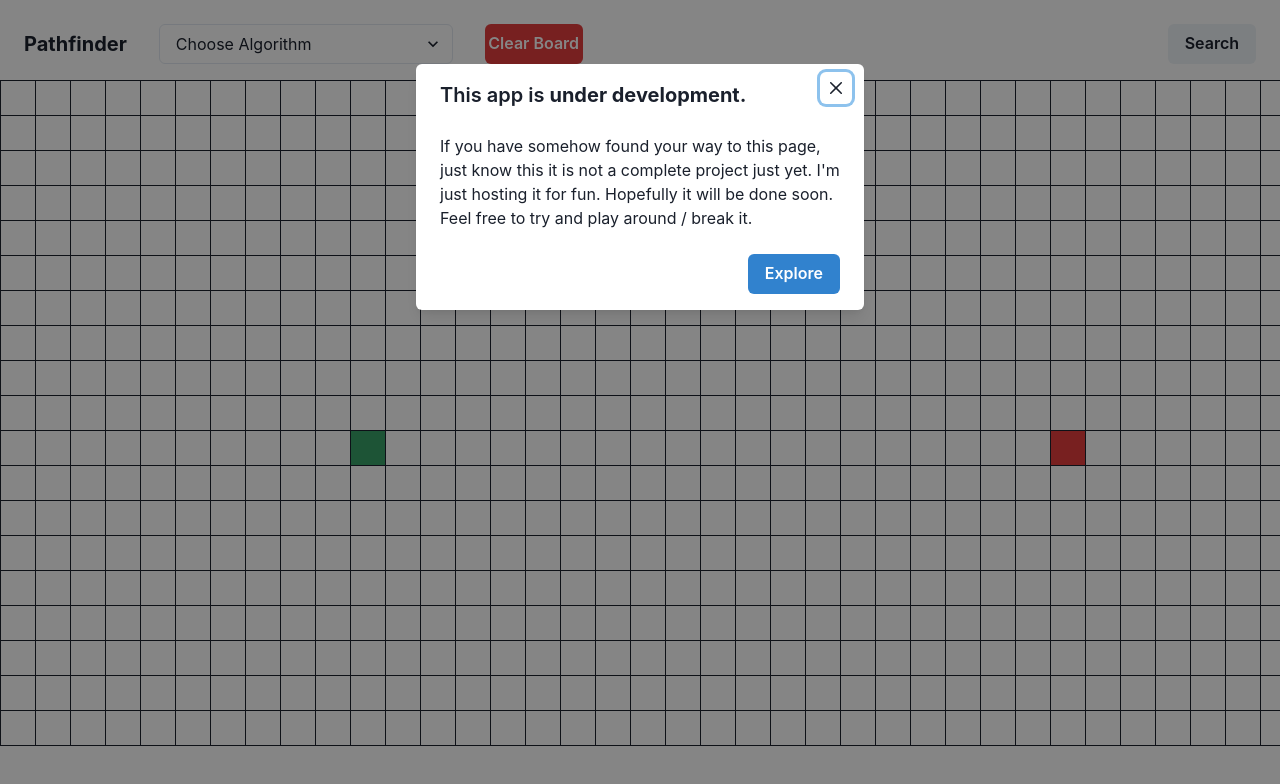
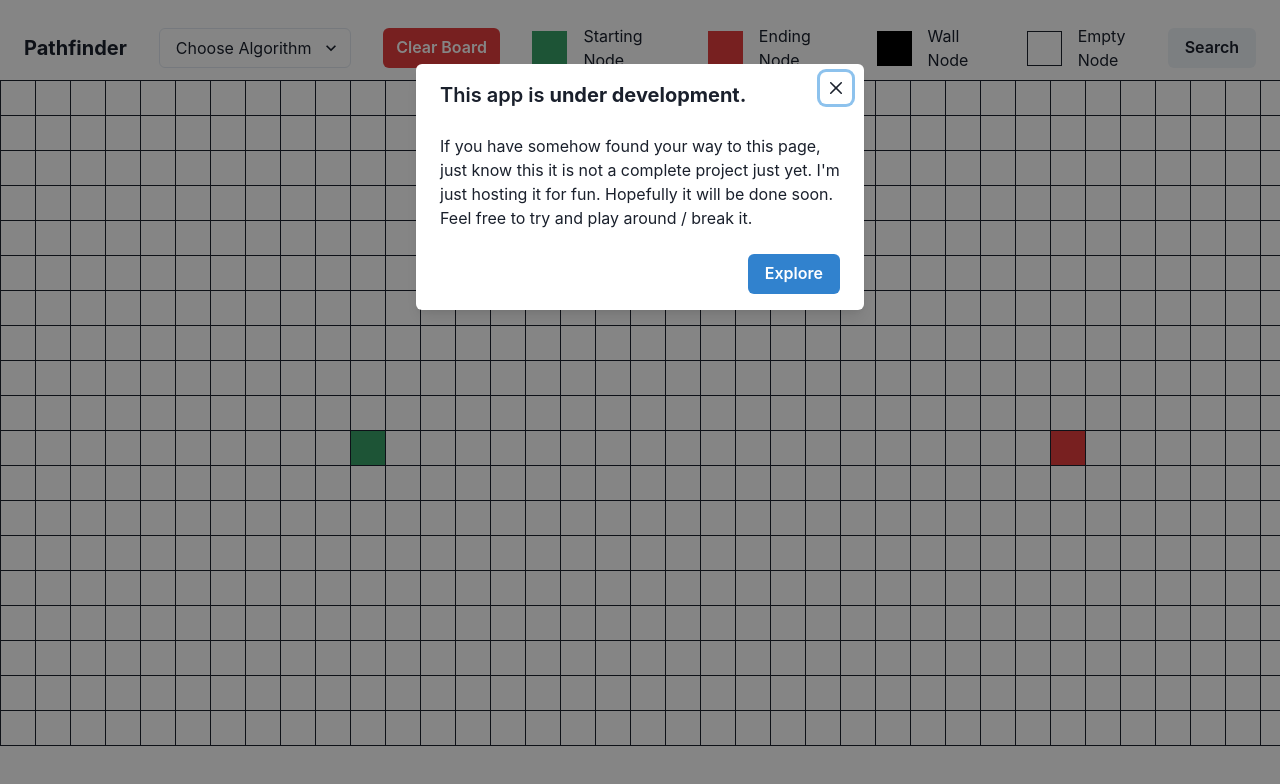
Before and after one commit to ad-world/pathfinder, a React (Vite) app: page / in a window 1280 px wide. Shown: the top 784 px of the page. Built offline with nearby package versions, Linux system fonts and the light colour scheme.

Commit message:
Add legend to navigation

```diff
--- a/src/components/grid/Cell.tsx
+++ b/src/components/grid/Cell.tsx
@@ -1,5 +1,7 @@
 import { Td } from "@chakra-ui/react";
 import { GraphNode } from "../../types";
+import { Colors } from "../../util/colors";
+import { CellSizePixels } from "../../util/util";
 
 interface CellProps {
   cell: GraphNode;
@@ -9,17 +11,17 @@ interface CellProps {
 
 const Cell: React.FC<CellProps> = ({ cell, row, col }) => {
   const getBgColor = (cell: GraphNode) => {
-    if (cell.isStart) return "green.500";
-    if (cell.isFinish) return "red.500";
-    if (cell.isWall) return "black";
-    return "white";
+    if (cell.isStart) return Colors.StartingNode;
+    if (cell.isFinish) return Colors.EndingNode;
+    if (cell.isWall) return Colors.WallNode;
+    return Colors.EmptyNode;
   };
 
   const getBgHover = (cell: GraphNode) => {
-    if (cell.isStart) return "green.300";
-    if (cell.isFinish) return "red.300";
-    if (cell.isWall) return "gray.700";
-    return "gray.200";
+    if (cell.isStart) return Colors.StartingNodeHover;
+    if (cell.isFinish) return Colors.EndingNodeHover;
+    if (cell.isWall) return Colors.WallNodeHover;
+    return Colors.EmptyNodeHover;
   };
 
   return (
@@ -29,10 +31,10 @@ const Cell: React.FC<CellProps> = ({ cell, row, col }) => {
       key={`${row}_${col}`}
       borderColor={"blue.300"}
       border={"1px"}
-      maxH="35px"
-      maxW="35px"
-      minH="35px"
-      minW="35px"
+      maxH={CellSizePixels}
+      maxW={CellSizePixels}
+      minH={CellSizePixels}
+      minW={CellSizePixels}
       padding={3}
       _hover={{ bgColor: getBgHover(cell) }}
     ></Td>
--- a/src/components/navigation/Navigation.tsx
+++ b/src/components/navigation/Navigation.tsx
@@ -1,6 +1,7 @@
-import { Box, Button, HStack, Heading, Select } from "@chakra-ui/react";
-import { createGrid } from "../../util/util";
+import { Box, Button, HStack, Heading, Select, Text } from "@chakra-ui/react";
+import { CellSizePixels, createGrid } from "../../util/util";
 import { GraphNode } from "../../types";
+import { Colors } from "../../util/colors";
 
 enum Algorithms {
   BFS = "Breadth First Search (BFS)",
@@ -24,7 +25,7 @@ const Navigation: React.FC<NavigationProps> = ({ cellGrid, setCellGrid }) => {
       <HStack justifyContent={"space-between"}>
         <HStack gap={8}>
           <Heading size={"md"}>Pathfinder</Heading>
-          <Select>
+          <Select w={52}>
             <option>Choose Algorithm</option>
             {Object.entries(Algorithms).map((item) => {
               return (
@@ -34,9 +35,42 @@ const Navigation: React.FC<NavigationProps> = ({ cellGrid, setCellGrid }) => {
               );
             })}
           </Select>
-          <Button px={6} colorScheme="red" onClick={resetGrid}>
+          <Button px={4} colorScheme="red" onClick={resetGrid}>
             Clear Board
           </Button>
+          <HStack gap={4}>
+            <Box
+              minW={CellSizePixels}
+              minH={CellSizePixels}
+              bgColor={Colors.StartingNode}
+            ></Box>
+            <Text>Starting Node</Text>
+          </HStack>
+          <HStack gap={4}>
+            <Box
+              minW={CellSizePixels}
+              minH={CellSizePixels}
+              bgColor={Colors.EndingNode}
+            ></Box>
+            <Text>Ending Node</Text>
+          </HStack>
+          <HStack gap={4}>
+            <Box
+              minW={CellSizePixels}
+              minH={CellSizePixels}
+              bgColor={Colors.WallNode}
+            ></Box>
+            <Text>Wall Node</Text>
+          </HStack>
+          <HStack gap={4}>
+            <Box
+              minW={CellSizePixels}
+              minH={CellSizePixels}
+              bgColor={Colors.EmptyNode}
+              border={"1px solid"}
+            ></Box>
+            <Text>Empty Node</Text>
+          </HStack>
         </HStack>
 
         <HStack>
--- a/src/pages/pathfinder/Pathfinder.tsx
+++ b/src/pages/pathfinder/Pathfinder.tsx
@@ -1,13 +1,11 @@
 import { useEffect, useState } from "react";
 import Navigation from "../../components/navigation/Navigation";
-import { createGrid } from "../../util/util";
+import { CellSizePixels, createGrid } from "../../util/util";
 import { Table, TableContainer, Tbody, Tr } from "@chakra-ui/react";
 import Cell from "../../components/grid/Cell";
 import { GraphNode } from "../../types";
 
 const Pathfinder = () => {
-  // const screenWidth = window.screen.width;
-  // const screenHeight = window.screen.height;
   const rows = 19;
   const columns = 40;
 
@@ -58,34 +56,36 @@ const Pathfinder = () => {
 
           if (!isMovingStart && !oldStartNode && !isMovingEnd && !oldEndNode) {
             copy[row][col].isWall = true;
-            setCellGrid(copy);
           } else if (isMovingStart) {
             if (oldStartNode) {
               copy[oldStartNode.row][oldStartNode.col].isStart = false;
-              setOldStartNode(copy[row][col]);
             }
+            setOldStartNode(copy[row][col]);
             copy[row][col].isStart = true;
-            setCellGrid(copy);
+            copy[row][col].isWall = false;
           } else if (isMovingEnd) {
             if (oldEndNode) {
               copy[oldEndNode.row][oldEndNode.col].isFinish = false;
-              setOldEndNode(copy[row][col]);
             }
+            setOldEndNode(copy[row][col]);
             copy[row][col].isFinish = true;
-            setCellGrid(copy);
+            copy[row][col].isWall = false;
           }
+          setCellGrid(copy);
         }
       }
     };
     document.onmouseup = (ev: MouseEvent) => {
-      if (ev.clientX && isMovingStart) {
+      if (ev.clientX) {
         // console.log(ev.clientX);
         // console.log(ev.clientY);
       }
+
+      setIsMouseDown(false);
+      setIsMovingEnd(false);
+      setIsMovingStart(false);
       setOldStartNode(null);
       setOldEndNode(null);
-      setIsMouseDown(false);
-      setIsMovingStart(false);
     };
   }, [
     isMouseDown,
@@ -112,7 +112,7 @@ const Pathfinder = () => {
           <Tbody>
             {cellGrid.map((row, row_ind) => {
               return (
-                <Tr h={"35px"}>
+                <Tr h={CellSizePixels}>
                   {row.map((cell, col_ind) => {
                     return <Cell col={col_ind} row={row_ind} cell={cell} />;
                   })}
--- /dev/null
+++ b/src/util/colors.ts
@@ -0,0 +1,10 @@
+export enum Colors {
+  StartingNode = "green.500",
+  EndingNode = "red.500",
+  WallNode = "black",
+  StartingNodeHover = "green.300",
+  EndingNodeHover = "red.300",
+  WallNodeHover = "gray.600",
+  EmptyNode = "white",
+  EmptyNodeHover = "gray.200",
+}
--- a/src/util/util.ts
+++ b/src/util/util.ts
@@ -4,6 +4,9 @@ export const START_NODE_ROW = 10;
 export const START_NODE_COL = 10;
 export const FINISH_NODE_ROW = 10;
 export const FINISH_NODE_COL = 30;
+
+export const CellSizeNumber = 35;
+export const CellSizePixels = "35px";
 
 export function calculateGridDimensions(
   screenWidth: number,
```
